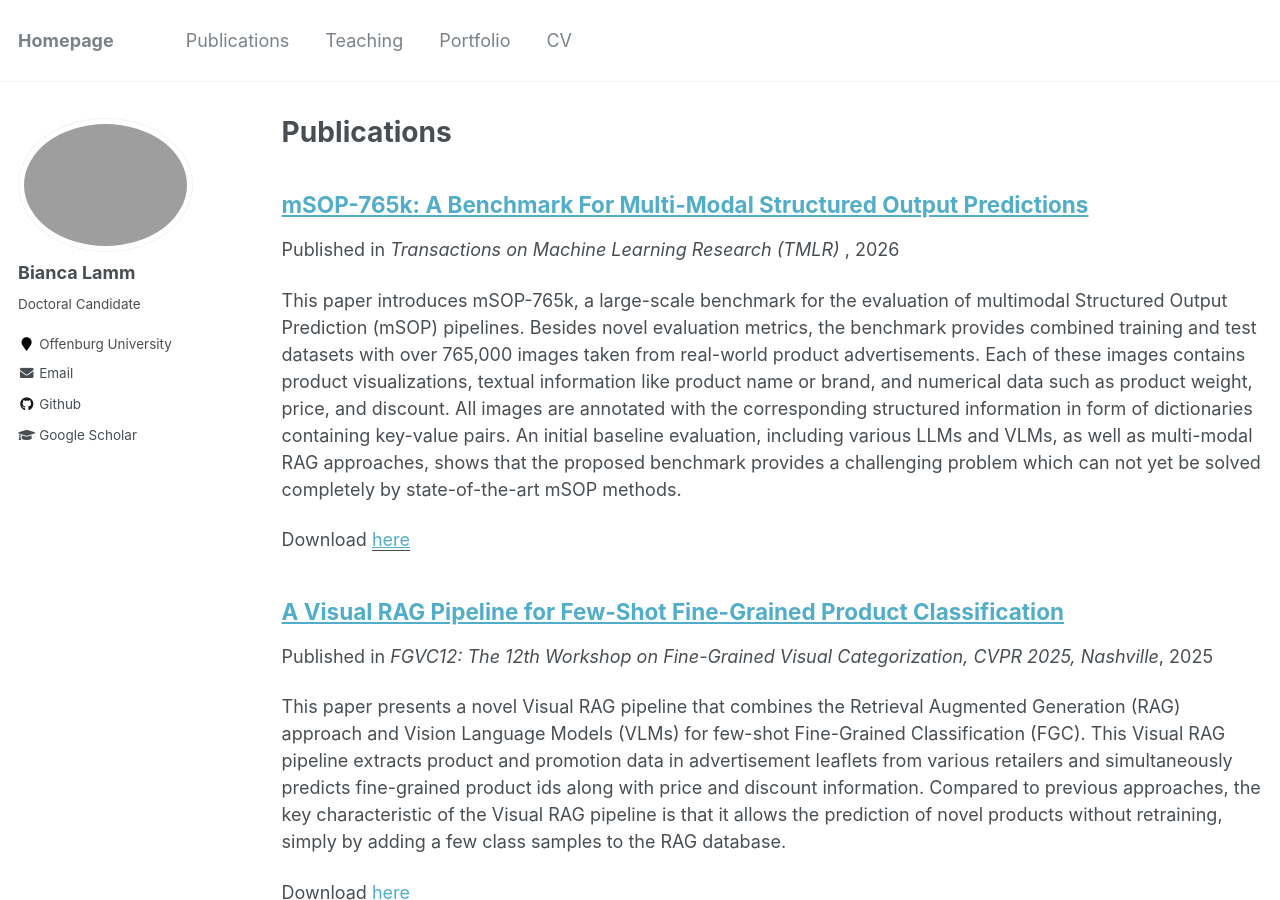
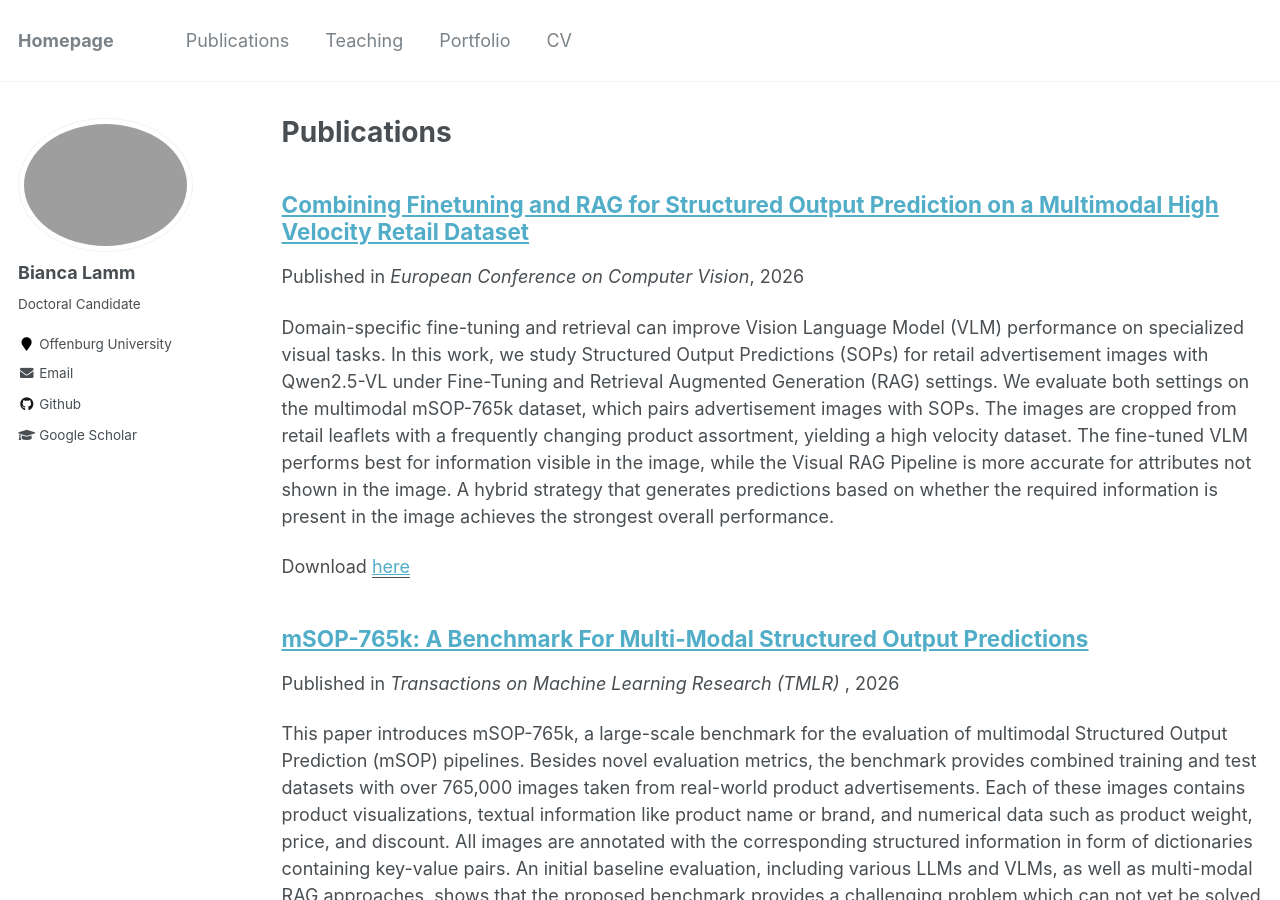
Before and after one commit to biancalamm/biancalamm.github.io, a Jekyll site: the page built from _pages/publications.md, in a window 1280 px wide and 900 px high. Built offline with Jekyll 4.4.1, drawn with Linux system fonts in a browser that asks for light colours.

Commit message:
add FT and RAG paper

```diff
--- /dev/null
+++ b/_publications/MUCG_Workshop_ECCV.md
@@ -0,0 +1,12 @@
+---
+title: "Combining Finetuning and RAG for Structured Output Prediction on a Multimodal High Velocity Retail Dataset"
+collection: publications
+permalink: /publication/MUCG_Workshop_ECCV
+excerpt: 'Domain-specific fine-tuning and retrieval can improve Vision Language Model (VLM) performance on specialized visual tasks. In this work, we study Structured Output Predictions (SOPs) for retail advertisement images with Qwen2.5-VL under Fine-Tuning and Retrieval Augmented Generation (RAG) settings. We evaluate both settings on the multimodal mSOP-765k dataset, which pairs advertisement images with SOPs. The images are cropped from retail leaflets with a frequently changing product assortment, yielding a high velocity dataset. The fine-tuned VLM performs best for information visible in the image, while the Visual RAG Pipeline is more accurate for attributes not shown in the image. A hybrid strategy that generates predictions based on whether the required information is present in the image achieves the strongest overall performance.'
+date: 2026-08-06
+venue: 'European Conference on Computer Vision'
+paperurl: 'https://openreview.net/pdf?id=H4fdIUP8Jd'
+---
+Domain-specific fine-tuning and retrieval can improve Vision Language Model (VLM) performance on specialized visual tasks. In this work, we study Structured Output Predictions (SOPs) for retail advertisement images with Qwen2.5-VL under Fine-Tuning and Retrieval Augmented Generation (RAG) settings. We evaluate both settings on the multimodal mSOP-765k dataset, which pairs advertisement images with SOPs. The images are cropped from retail leaflets with a frequently changing product assortment, yielding a high velocity dataset. The fine-tuned VLM performs best for information visible in the image, while the Visual RAG Pipeline is more accurate for attributes not shown in the image. A hybrid strategy that generates predictions based on whether the required information is present in the image achieves the strongest overall performance.
+
+[Download paper here](https://openreview.net/pdf?id=H4fdIUP8Jd)
```
Also changed, not shown: _pages/about.md (+2 -1 lines).
